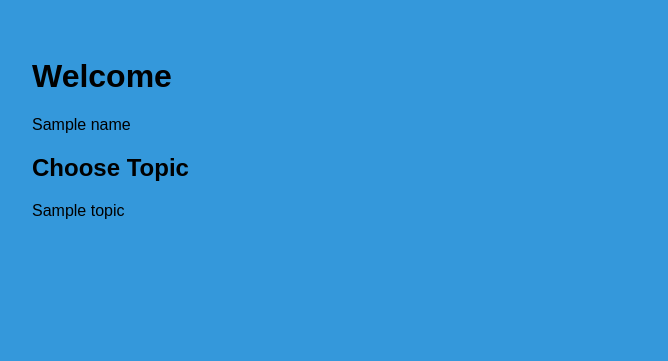
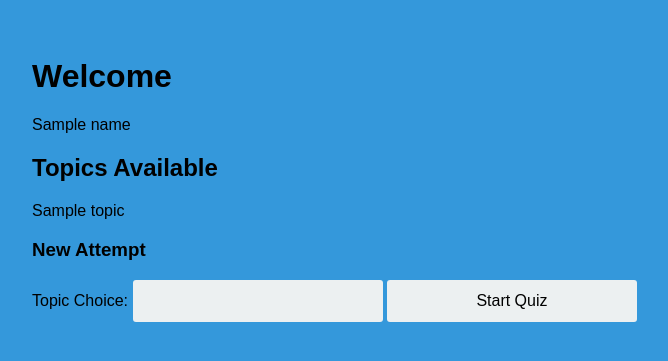
Before and after one commit to jiayuqiujq/COMSW4111---Fake-News-Quiz, a Flask app: template app/templates/homepage.html in a window 1280 px wide. Shown: the top 361 px of the page, without its empty margins (26-694 px from the left). Run offline with Flask 2, Linux system fonts and the light colour scheme; the template is opened without the code that fills it: most values are stand-ins (such as "Sample title", 1, 10 or a date in 2020); parts of the project's set-up code (start-up, migrations or seed data) failed here and were passed over.

Commit message:
Modified login functions; started to build quiz page

```diff
--- a/app/app.py
+++ b/app/app.py
@@ -2,6 +2,7 @@ from asyncio.windows_events import NULL
 import os
 from sqlalchemy import *
 from sqlalchemy.pool import NullPool
+from datetime import date
 from flask import Flask, flash, request, render_template, g, redirect, Response, session
 
 tmpl_dir = os.path.join(os.path.dirname(os.path.abspath(__file__)), 'templates')
@@ -64,6 +65,7 @@ def home():
             'username': 'bob02'
         })
     result = cursor1.fetchone()
+    user_name = result['name']
     cursor1.close()
 
     cursor2 = g.conn.execute("SELECT * FROM Topics")
@@ -72,7 +74,7 @@ def home():
       topic_names.append(name['topic_name'])
     cursor2.close()
 
-    context = dict(name = str(result), topic = topic_names)
+    context = dict(name = str(user_name), topic = topic_names)
     return render_template('homepage.html', **context)
 
 @app.route('/login', methods=['POST'])
@@ -94,9 +96,9 @@ def do_admin_login():
   if result is None:
     flash('User does not exist')
     return home()
-  elif result == (POST_PASSWORD,) or result == (None,):
+  elif result['password'] == POST_PASSWORD or result['password'] == None:
     session['logged_in'] = True
-  elif result != POST_PASSWORD:
+  elif result['password'] != POST_PASSWORD:
     flash('wrong password!')
   return home()
 
@@ -106,6 +108,15 @@ def logout():
   return home()
 
 
+# Starting an Attempt
+@app.route('/add', methods=['POST'])
+def new_attempt():
+    today = date.today()
+    d = today.strftime("%Y-/%m-/%d")
+    # cmd = 'INSERT INTO Attempt VALUES (:attempt_id), (:topic_name), (:uid), (:date)';
+    # g.conn.execute(text(cmd), topic_name = topic_name, date = d);
+    return render_template('quiz.html')
+
 
 if __name__ == "__main__":
   app.secret_key = os.urandom(12)
--- a/app/templates/homepage.html
+++ b/app/templates/homepage.html
@@ -8,12 +8,17 @@
 
     <div>{{name}}</div>
 
-  <h2>Choose Topic</h2>
-  <div>
-    {% for n in topic %}
-    <div>{{n}}</div>
-    {% endfor %}
-  </div>
+    <h2>Topics Available</h2>
+    <div>
+      {% for n in topic %}
+      <div>{{n}}</div>
+      {% endfor %}
+    </div>
+
+    <h3>New Attempt</h3>
+    <form method="POST" action="/add">
+    <p>Topic Choice: <input type="text" topic_name="topic_name"> <a href="/quiz"></a> <input type="submit" value="Start Quiz"></p>
+    </form>
 
 
 
```
Also changed, not shown: app/templates/quiz.html (added, +11 -0 lines).
